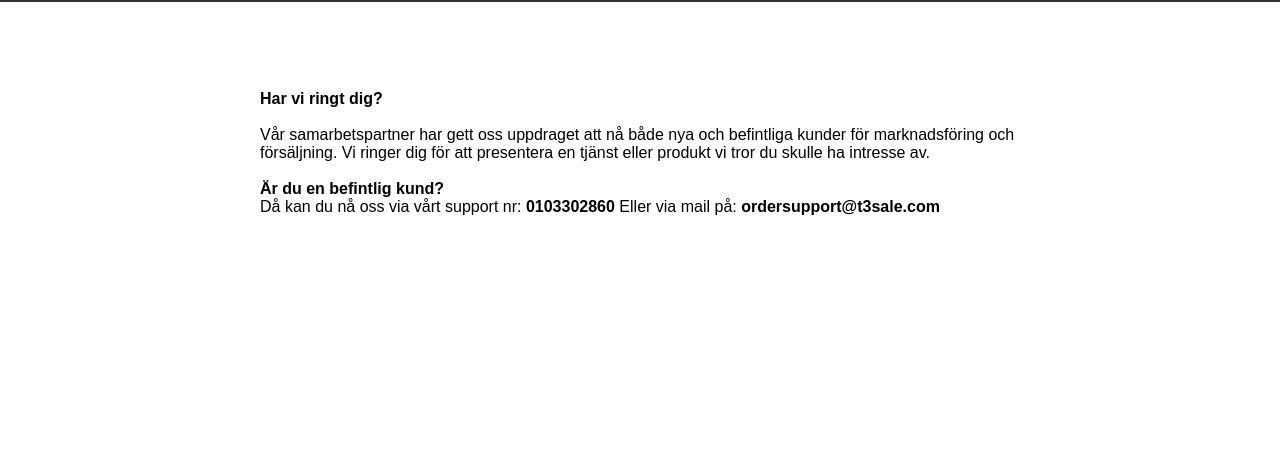
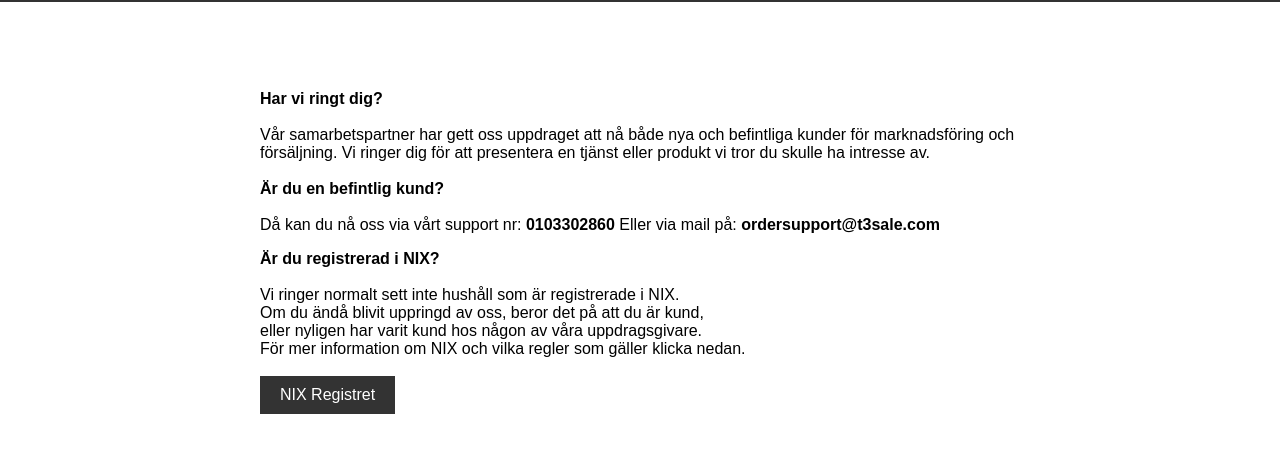
Before and after one commit to Trollmitsu/t3-sale-Demo, a plain HTML site: page index.html in a window 1280 px wide. Shown: the part 362-812 px from the top of the page. Drawn offline with Linux system fonts and the light colour scheme.

Commit message:
Update index.html

```diff
--- a/index.html
+++ b/index.html
@@ -76,6 +76,7 @@
       font-size: 16px;
       border: none;
       cursor: pointer;
+
     }
 
     button:hover {
@@ -112,8 +113,20 @@
     <h2 class="anchor" id="home">Welcome to T3 Sales!</h2>
 
     <p><b>Har vi ringt dig?</b><br> <br>Vår samarbetspartner har gett oss uppdraget att nå både nya och befintliga kunder för marknadsföring och försäljning. Vi ringer dig för att presentera en tjänst eller produkt vi tror du skulle ha intresse av.
-      <br><br> <b>Är du en befintlig kund?</b><br> Då kan du nå oss via vårt support nr: <b>0103302860</b>  Eller via mail på: <b>ordersupport@t3sale.com</b> </p>
+      <br><br> <b>Är du en befintlig kund?</b><br><br> Då kan du nå oss via vårt support nr: <b>0103302860</b>  Eller via mail på: <b>ordersupport@t3sale.com</b> </p>
 
+      <p>
+       <b>Är du registrerad i NIX?</b>
+       <br>
+       <br>
+Vi ringer normalt sett inte hushåll som är registrerade i NIX.<br>
+Om du ändå blivit uppringd av oss, beror det på att du är kund, <br>
+eller nyligen har varit kund hos någon av våra uppdragsgivare. <br>
+För mer information om NIX och vilka regler som gäller klicka nedan.<br>
+<br>
+<a href="https://nixtelefon.org/sa-nixar-du/" class="button"> <button>NIX Registret</button> </a>
+
+      </p>
 
   </div>
 
```
